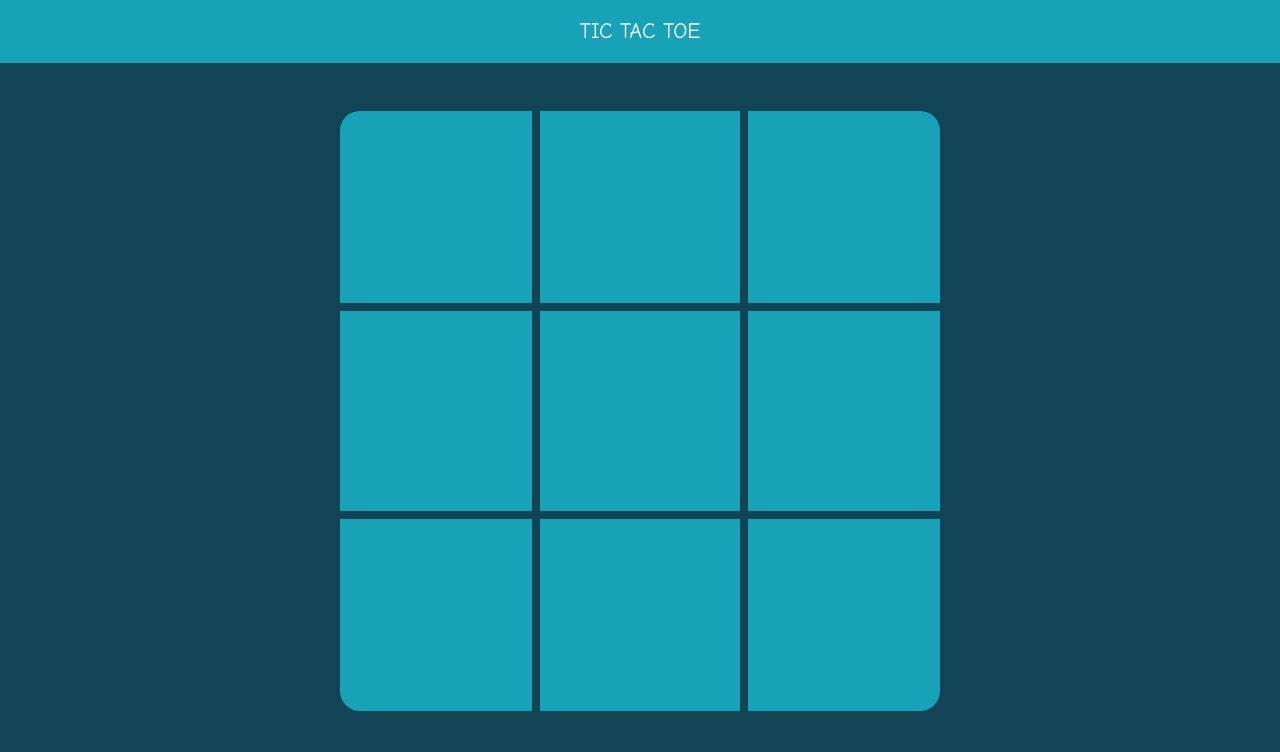
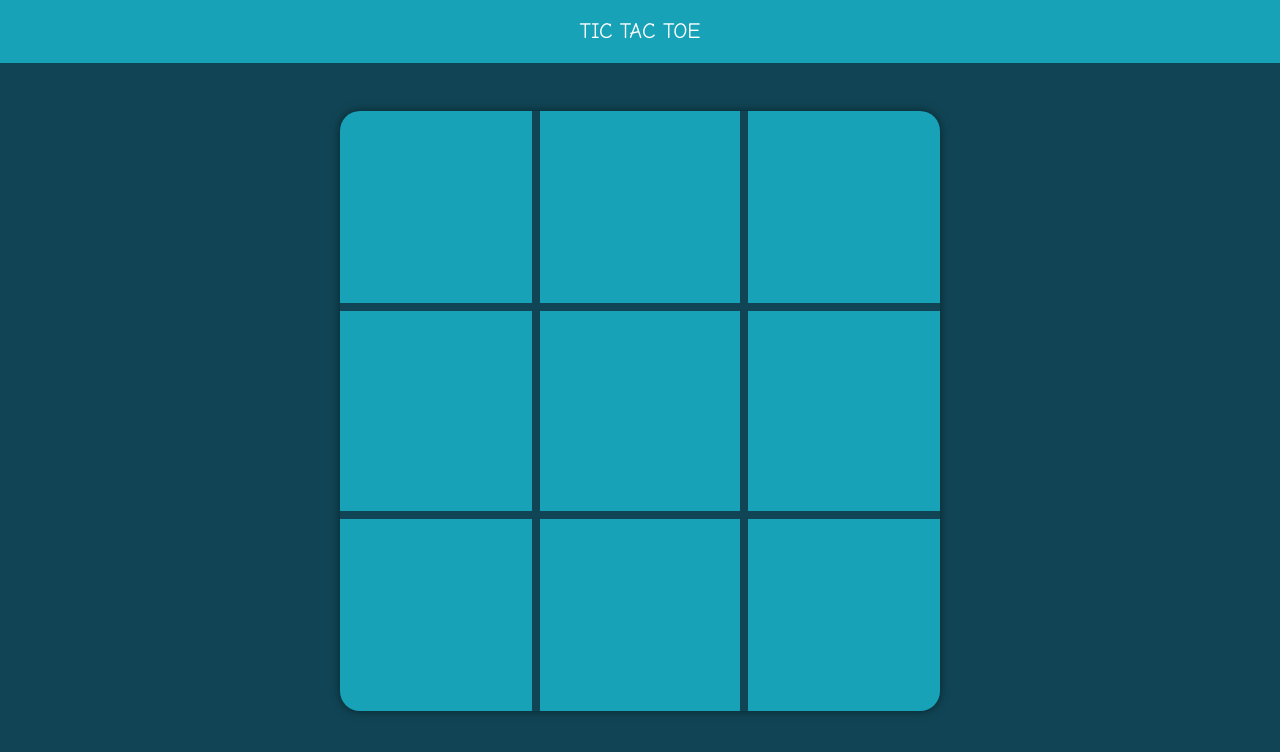
Before and after one commit to nvkex/web-app-tictactoe, a plain HTML site: page index.html in a window 1280 px wide. Drawn offline with nearby package versions, Linux system fonts and the light colour scheme.

Commit message:
added shadow to board

```diff
--- a/styles.css
+++ b/styles.css
@@ -11,6 +11,7 @@ ul{
 }
 
 .board{
+    box-shadow: 0px 0px 10px 0px rgba(8,35,43,1);
     color: #114555;
     font-size: 120px;
     border-radius: 20px;
```
